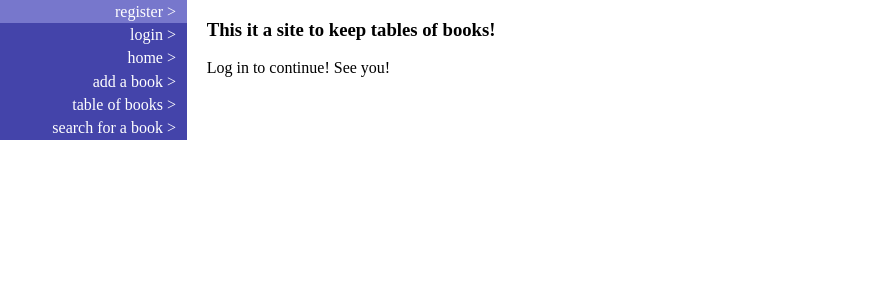
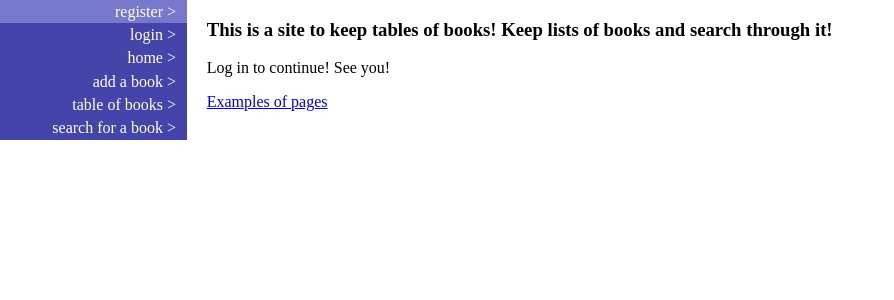
Before and after one commit to alina1412/books_django, a Django app: page /users/home/ in a window 1280 px wide. Shown: the top 300 px of the page, without its empty margins (0-894 px from the left). Run offline with Django 4.2, Linux system fonts and the light colour scheme; parts of the project's set-up code (start-up, migrations or seed data) failed here and were passed over.

Commit message:
small edit homepage

```diff
--- a/static/templates/home.html
+++ b/static/templates/home.html
@@ -18,7 +18,11 @@
 
 {% block body %}
 <div class="container">
-        <h3>This it a site to keep tables of books!</h3>
+        <h3>This is a site to keep tables of books! Keep lists of books and search through it! </h3>
         <p>Log in to continue! See you!</p>
+
+        <p>
+        <a href=" https://user-images.githubusercontent.com/8655093/171899999-b7d3b6b3-5aaf-45eb-a59d-15347f6ffe8a.png">Examples of pages</a>
+        </p>
 </div>
 {% endblock %}
```
